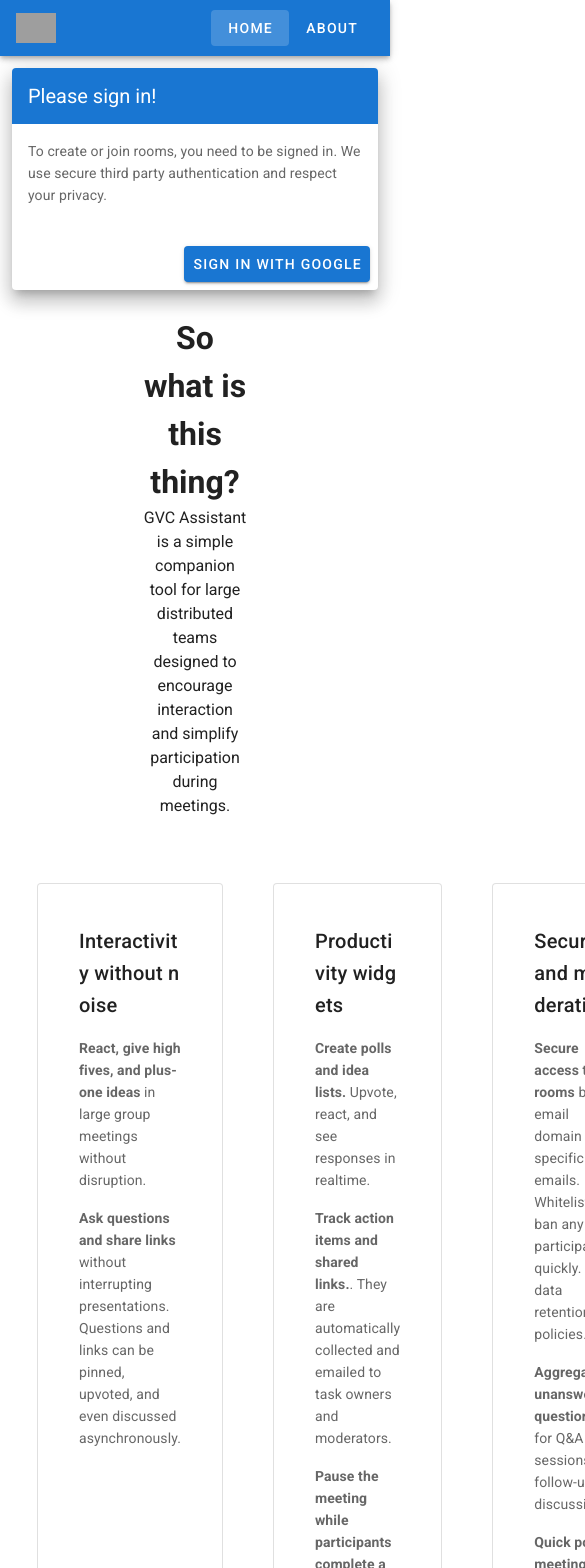
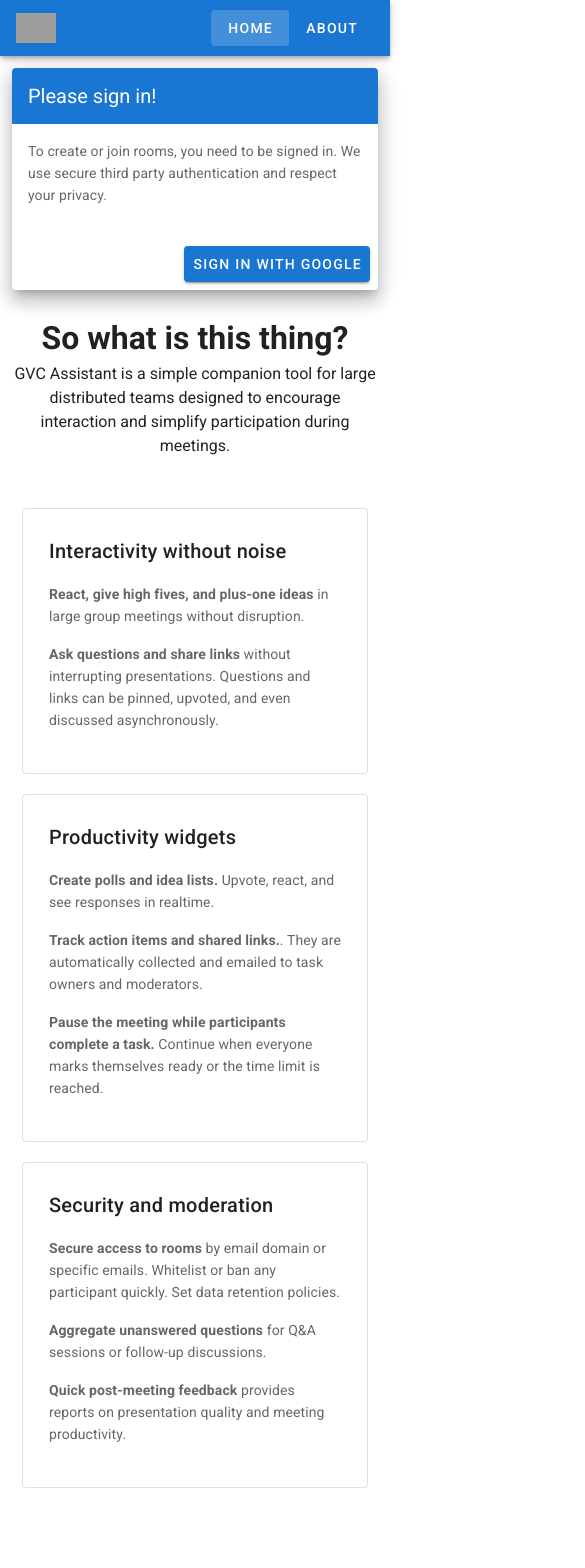
Before and after one commit to katowulf/gvcassist, a Vue app in the folder app/: page / in a window 390 px wide. Shown: the top 1568 px of the page, 585 px wide, since content can reach past the window. After the commit the page ends 1510 px from the top, so only its background shows below. Built offline with nearby package versions, Linux system fonts and the light colour scheme; grey boxes are pictures that could not be loaded.

Commit message:
Fixed height columns for Home, mobile responsive layout fixes

```diff
--- a/app/src/components/SignInForm.vue
+++ b/app/src/components/SignInForm.vue
@@ -1,7 +1,7 @@
 <template>
   <v-container class="fill-height" fluid>
     <v-row align="center" justify="center">
-      <v-col cols="12" sm="8" md="4">
+      <v-col md="4" offset-md="1">
         <v-card class="elevation-12">
           <v-toolbar color="primary" dark flat>
             <v-toolbar-title>Please sign in!</v-toolbar-title>
--- a/app/src/views/About.vue
+++ b/app/src/views/About.vue
@@ -7,7 +7,7 @@
     </v-row>
 
     <v-row>
-      <v-col cols="6" offset="3">
+      <v-col md="6" offset-md="3">
         <h1 class="display-2 mb-3">
           Who made this?
         </h1>
@@ -20,7 +20,7 @@
     </v-row>
 
     <v-row>
-      <v-col cols="6" offset="3">
+      <v-col md="6" offset-md="3">
         <h2 class="headline font-weight-bold mb-3">
           But why?
         </h2>
@@ -35,7 +35,7 @@
     </v-row>
 
     <v-row>
-      <v-col cols="6" offset="3">
+      <v-col md="6" offset-md="3">
         <h2 class="headline font-weight-bold mb-3">
           May I have the code?
         </h2>
@@ -45,7 +45,7 @@
     </v-row>
 
     <v-row>
-      <v-col cols="6" offset="3">
+      <v-col md="6" offset-md="3">
         <h2 class="headline font-weight-bold mb-3">Credits</h2>
         <p>A variety of tools went into creating this. Highlights include
           <a href="https://vuetifyjs.com/">Vuetify</a>,
--- a/app/src/views/Home.vue
+++ b/app/src/views/Home.vue
@@ -4,18 +4,16 @@
 
     <v-container class="fill-height" fluid>
       <v-row justify="center">
-        <v-col />
-        <v-col>
+        <v-col md="4" offset-md="1">
           <h1 align="center">So what is this thing?</h1>
           <p align="center">
             GVC Assistant is a simple companion tool for large distributed teams designed to
             encourage interaction and simplify participation during meetings.
           </p>
         </v-col>
-        <v-col />
       </v-row>
       <v-row justify="center">
-        <v-col class="d-flex align-stretch">
+        <v-col sm="12" md="12" class="d-flex align-stretch">
           <v-card outlined>
             <v-card-title>Interactivity without noise</v-card-title>
             <v-card-text>
@@ -29,6 +27,8 @@
               </p>
             </v-card-text>
           </v-card>
+        <!--</v-col>-->
+        <!--<v-col sm="12" md="4" class="d-flex align-stretch">-->
           <v-card outlined>
             <v-card-title>Productivity widgets</v-card-title>
             <v-card-text>
@@ -46,6 +46,8 @@
               </p>
             </v-card-text>
           </v-card>
+        <!--</v-col>-->
+        <!--<v-col sm="12" md="4" class="d-flex align-stretch">-->
           <v-card outlined>
             <v-card-title>Security and moderation</v-card-title>
             <v-card-text>
@@ -84,8 +86,19 @@ export default {
 
 
 <style scoped>
-  .v-card {
+  .d-flex .v-card {
     margin: 25px;
     padding: 25px;
   }
+
+  @media screen and (max-width:990px) {
+    .d-flex {
+      flex-wrap: wrap;
+    }
+    .d-flex .v-card {
+      margin: 10px;
+      padding: 10px;
+    }
+  }
+
 </style>
```
